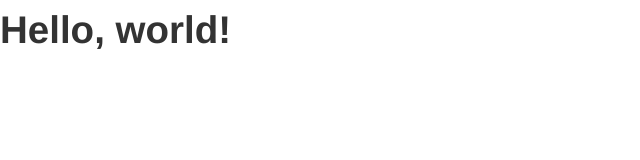
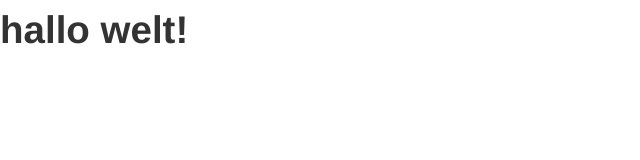
Before and after one commit to Kardian/blogsheetbt, a plain HTML site: page index.html in a window 1280 px wide. Shown: the whole page, without its empty margins (0-640 px from the left). Drawn offline with nearby package versions, Linux system fonts and the light colour scheme.

Commit message:
Zweiter Commit

```diff
--- a/index.html
+++ b/index.html
@@ -7,7 +7,7 @@
     <link href="css/bootstrap.min.css" rel="stylesheet" media="screen">
   </head>
   <body>
-    <h1>Hello, world!</h1>
+    <h1>hallo welt!</h1>
     <script src="http://code.jquery.com/jquery.js"></script>
     <script src="js/bootstrap.min.js"></script>
   </body>
```
